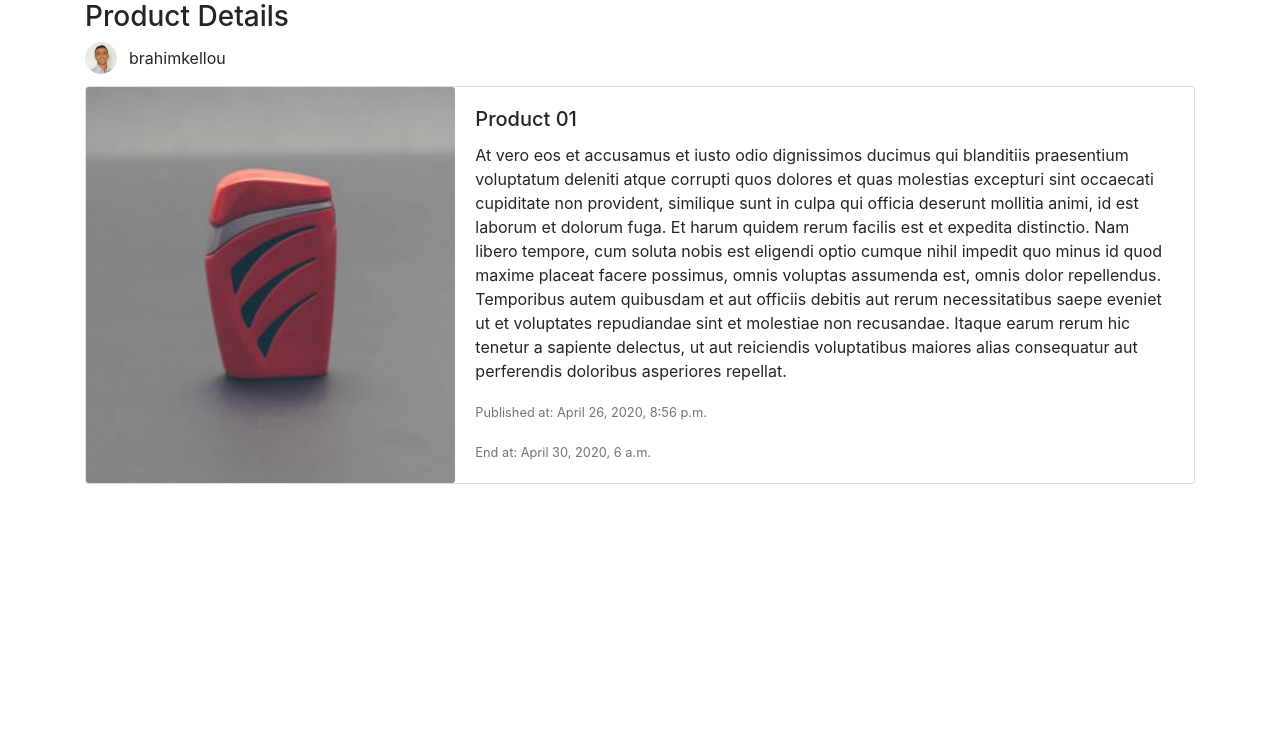
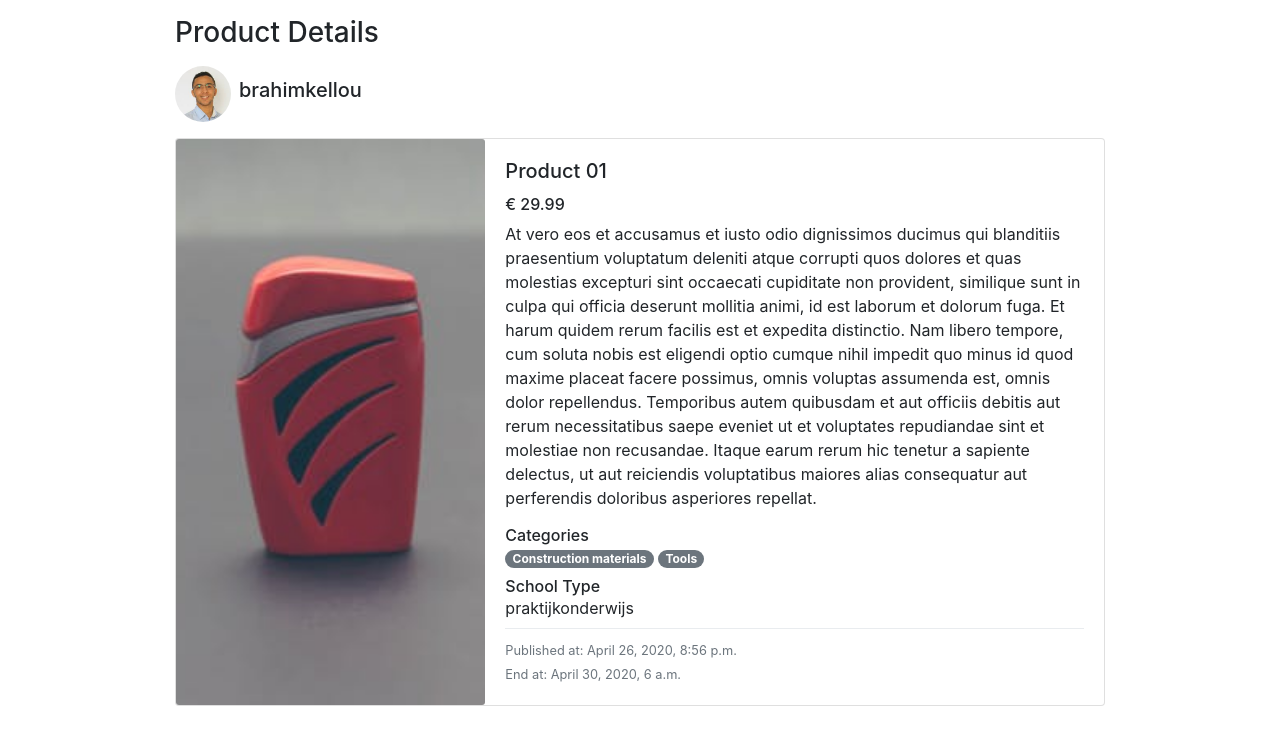
Before and after one commit to brahim-kellou/go2people-asgmt, a Django app: page /products/1/ in a window 1280 px wide. Shown: the top 745 px of the page. Run offline with Django 3.2, Linux system fonts and the light colour scheme; data comes from the database, SQL or seed files in the repository; both versions use the stored data as it was after the commit; parts of the project's set-up code (start-up, migrations or seed data) failed here and were passed over; some libraries are stand-ins or nearby versions.

Commit message:
Enhancing queries

```diff
--- a/accounts/models.py
+++ b/accounts/models.py
@@ -4,6 +4,7 @@ from django.contrib.auth.models import User
 
 class Supplier(models.Model):
     user = models.OneToOneField(User, on_delete=models.CASCADE)
+    description = models.TextField(blank=True)
     thumbnail = models.ImageField(upload_to='profile_images')
 
     def __str__(self):
--- a/go2people/urls.py
+++ b/go2people/urls.py
@@ -1,22 +1,8 @@
-"""go2people URL Configuration
-
-The `urlpatterns` list routes URLs to views. For more information please see:
-    https://docs.djangoproject.com/en/3.0/topics/http/urls/
-Examples:
-Function views
-    1. Add an import:  from my_app import views
-    2. Add a URL to urlpatterns:  path('', views.home, name='home')
-Class-based views
-    1. Add an import:  from other_app.views import Home
-    2. Add a URL to urlpatterns:  path('', Home.as_view(), name='home')
-Including another URLconf
-    1. Import the include() function: from django.urls import include, path
-    2. Add a URL to urlpatterns:  path('blog/', include('blog.urls'))
-"""
 from django.contrib import admin
 from django.urls import path, include
 from django.conf import settings
 from django.conf.urls.static import static
+from django.conf.urls import handler404, handler500
 
 
 urlpatterns = [
--- a/products/models.py
+++ b/products/models.py
@@ -6,6 +6,7 @@ from accounts.models import Supplier
 class Category(models.Model):
     name = models.CharField(unique=True, max_length=200)
     slug = models.SlugField(blank=True)
+    description = models.TextField(blank=True)
 
     class Meta:
         verbose_name_plural = "categories"
--- a/products/static/products/style.css
+++ b/products/static/products/style.css
@@ -7,19 +7,19 @@
     height: 100%;;
     object-fit: cover;
 }
-.supplier-info {
-    display: flex;
-    align-items: center;
-    margin-bottom: 12px;
-}
 .supplier-image {
-    height: 32px;
-    width: 32px;
-    border-radius: 16px;
+    background-position: center;
+    height: 36px;
+    width: 36px;
+    border-radius: 18px;
     background-size: cover;
     display: block;
 }
-.supplier-name {
-    font-size: 16px;
-    margin-left: 12px;
+.supplier-image-lg {
+    background-position: center;
+    height: 56px;
+    width: 56px;
+    border-radius: 28px;
+    background-size: cover;
+    display: block;
 }
--- a/products/templates/products/layout.html
+++ b/products/templates/products/layout.html
@@ -13,10 +13,8 @@
 
 <body>
     <div>
-        <div class="container">
-            {% block content %}
-            {% endblock %}
-        </div>
+        {% block content %}
+        {% endblock %}
     </div>
 
 
--- a/products/templates/products/product.html
+++ b/products/templates/products/product.html
@@ -1,11 +1,12 @@
 {% extends 'products/layout.html' %}
 
 {% block content %}
-<h3>{{title}}</h3>
-<div class="supplier-info">
-    <div class="supplier-image" style="background-image:url({{product.supplier.thumbnail.url}});">
+<div class="container" style="max-width: 960px;">
+  <h3 class="mt-3 mb-3">{{title}}</h3>
+  <div class="d-flex align-items-center mb-3">
+    <div class="supplier-image-lg" style="background-image:url({{product.supplier.thumbnail.url}});">
     </div>
-    <span class="supplier-name">{{product.supplier.user.username}}</span>
+    <h5 class="ml-2">{{product.supplier.user.username}}</h5>
   </div>
   <div class="card mb-3">
     <div class="row no-gutters">
@@ -15,9 +16,24 @@
       <div class="col-md-8">
         <div class="card-body">
           <h5 class="card-title">{{product.name}}</h5>
+          <h6 class="">{{currency}} {{product.price}}</h6>
           <p class="card-text">{{product.description}}</p>
-                <p class="card-text"><small class="text-muted">Published at: {{product.created_at}}</small></p>
-                <p class="card-text"><small class="text-muted">End at: {{product.end_at}}</small></p>
+          <div class="mb-2">
+            <h6 class="m-0">{{categories}}</h6>
+            {% for category in product.categories.all %}
+            <span class="badge badge-pill badge-secondary">{{category}}</span>
+            {% endfor %}
+          </div>
+          <div class="mb-2">
+            <h6 class="m-0">{{school_type}}</h6>
+            <span>{{product.get_school_type_display}}</span>
+          </div>
+          <div class="dropdown-divider"></div>
+          <div>
+            <p class="card-text mb-0"><small class="text-muted">{{published_at}}: {{product.created_at}}</small></p>
+            <p class="card-text"><small class="text-muted">{{end_at}}: {{product.end_at}}</small></p>
+          </div>
+        </div>
       </div>
     </div>
   </div>
--- a/products/views.py
+++ b/products/views.py
@@ -2,13 +2,21 @@ from django.shortcuts import render
 from django.http import HttpResponse
 from django.shortcuts import get_object_or_404, render
 from .models import Product
+from datetime import datetime
 
 
 def indexView(request):
-    products = Product.objects.all()
+    # products = Product.objects.all()
+    now = datetime.now()
+    products = Product.objects.filter(end_at__gt=now, created_at__lt=now)
     context = {
         'title': 'List products',
-        'products': products
+        'currency': '€',
+        'categories': 'Categories',
+        'school_type': 'School Type',
+        'published_at': 'Published at',
+        'end_at': 'End at',
+        'products': products,
     }
     return render(request, 'products/index.html', context)
 
@@ -17,7 +25,12 @@ def productView(request, product_id):
     product = get_object_or_404(Product, pk=product_id)
     context = {
         'title': 'Product Details',
-        'product': product
+        'currency': '€',
+        'categories': 'Categories',
+        'school_type': 'School Type',
+        'published_at': 'Published at',
+        'end_at': 'End at',
+        'product': product,
     }
 
     return render(request, 'products/product.html', context)
```
Also changed, not shown: products/templates/products/index.html (+24 -11 lines), accounts/migrations/0001_initial.py, db.sqlite3, media/products/product-01_xI5i5lA.jpeg (added), media/products/product-01_ylB2gWc.jpeg (added), media/products/product-02_aMf4KCI.jpeg (added), media/products/product-02_icVMCOm.jpeg (added), media/products/product-03_7jXib3s.jpeg (added), media/products/product-03_Yg4iAum.jpeg (added), media/profile_images/brahimkellou_mPyCsJG.jpg (added), media/profile_images/fareskellou.jpg (added), products/migrations/0001_initial.py, products/migrations/0002_auto_20200425_1703.py (deleted). Lines whose indentation alone changed are shown as unchanged.
